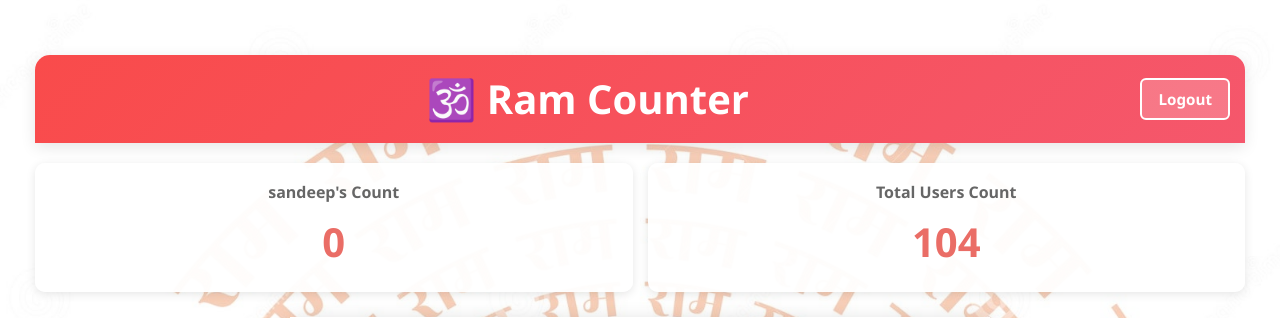
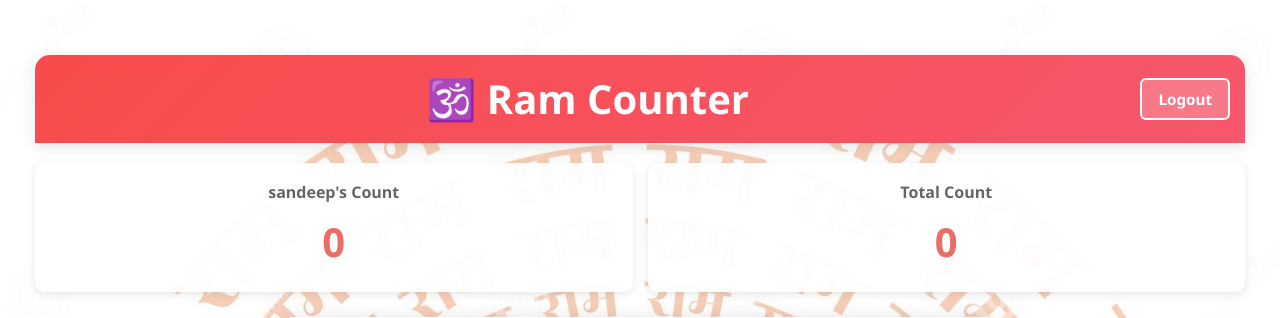
Before and after one commit to sandysvimmca-lgtm/ram-mantra, a PHP site: page /dashboard.php in a window 1280 px wide. Shown: the top 318 px of the page. Run offline with PHP 8.4, Linux system fonts and the light colour scheme; a user stored in the database is signed in; data comes from the database, SQL or seed files in the repository; a stand-in replaces the project's code that opens the database connection.

Commit message:
worked on update total user count

```diff
--- a/dashboard.php
+++ b/dashboard.php
@@ -392,8 +392,8 @@ if (!$loginUserCount) $loginUserCount = 0;
                 <div class="count-number" id="count"><?= htmlspecialchars($existingCount) ?></div>
             </div>
             <div class="stat-card">
-                <h6>Total Users Count</h6>
-                <div class="count-number" id="allCount"><?= htmlspecialchars($totalCount) ?></div>
+                <h6>Total Count</h6>
+                <div class="count-number" id="allCount"><?= htmlspecialchars($existingCount) ?></div>
             </div>
         </div>
 
```
